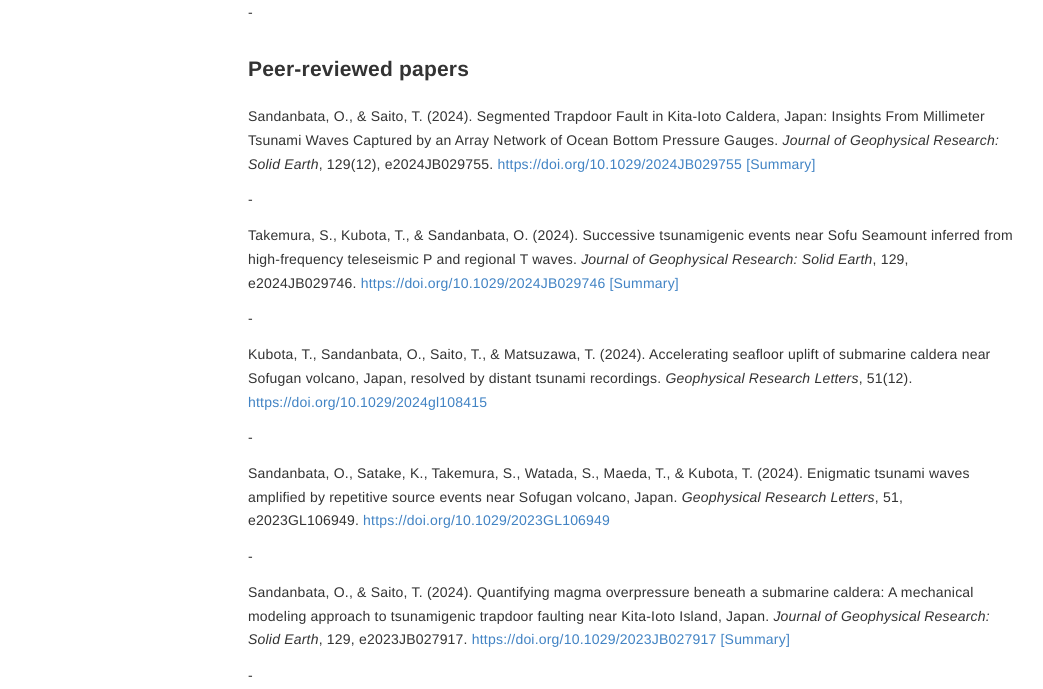
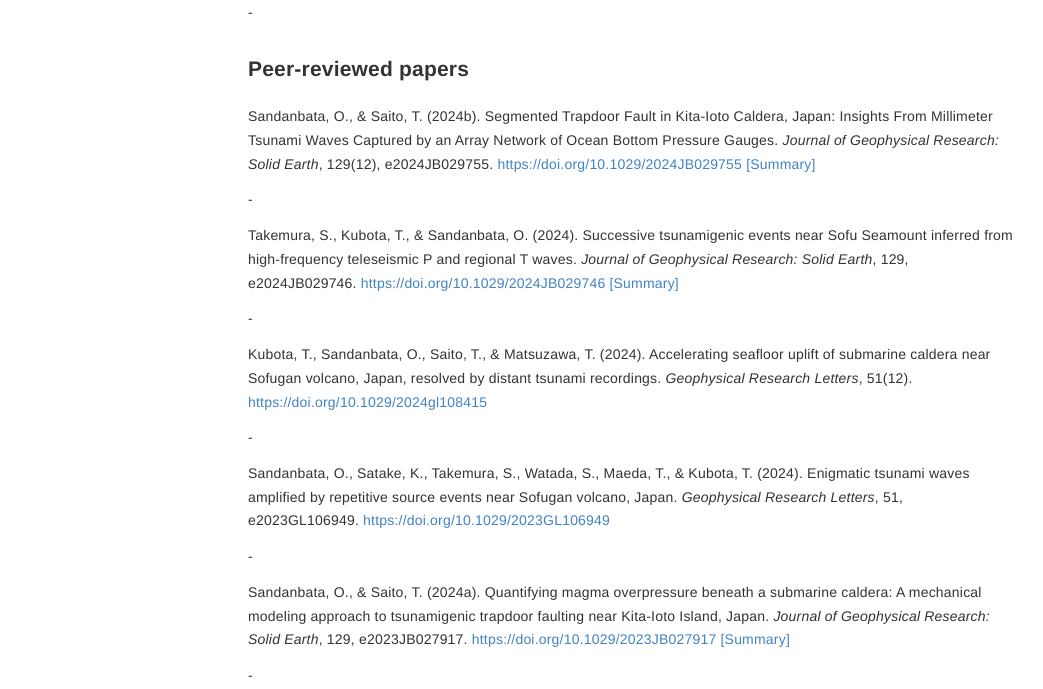
Before and after one commit to osm3dan/en_site, a Jekyll site: the page built from _pages/publications.md, in a window 1280 px wide. Shown: the part 197-886 px from the top of the page, without its empty margins (7-1050 px from the left). Built offline with Jekyll 4.4.1, drawn with Linux system fonts in a browser that asks for light colours.

Commit message:
publication

```diff
--- a/_pages/publications.md
+++ b/_pages/publications.md
@@ -10,7 +10,7 @@ title: Publications
 
 ### Peer-reviewed papers
 
-Sandanbata, O., & Saito, T. (2024). Segmented Trapdoor Fault in Kita-Ioto Caldera, Japan: Insights From Millimeter Tsunami Waves Captured by an Array Network of Ocean Bottom Pressure Gauges. *Journal of Geophysical Research: Solid Earth*, 129(12), e2024JB029755. [https://doi.org/10.1029/2024JB029755](https://doi.org/10.1029/2024JB029755) [[Summary]](https://www.eri.u-tokyo.ac.jp/en/research/6579/)
+Sandanbata, O., & Saito, T. (2024b). Segmented Trapdoor Fault in Kita-Ioto Caldera, Japan: Insights From Millimeter Tsunami Waves Captured by an Array Network of Ocean Bottom Pressure Gauges. *Journal of Geophysical Research: Solid Earth*, 129(12), e2024JB029755. [https://doi.org/10.1029/2024JB029755](https://doi.org/10.1029/2024JB029755) [[Summary]](https://www.eri.u-tokyo.ac.jp/en/research/6579/)
 
 -
 
@@ -26,7 +26,7 @@ Sandanbata, O., Satake, K., Takemura, S., Watada, S., Maeda, T., & Kubota, T. (2
 
 -
 
-Sandanbata, O., & Saito, T. (2024). Quantifying magma overpressure beneath a submarine caldera: A mechanical modeling approach to tsunamigenic trapdoor faulting near Kita-Ioto Island, Japan. *Journal of Geophysical Research: Solid Earth*, 129, e2023JB027917. [https://doi.org/10.1029/2023JB027917](https://doi.org/10.1029/2023JB027917) [[Summary]](https://www.eri.u-tokyo.ac.jp/en/research/6082/)
+Sandanbata, O., & Saito, T. (2024a). Quantifying magma overpressure beneath a submarine caldera: A mechanical modeling approach to tsunamigenic trapdoor faulting near Kita-Ioto Island, Japan. *Journal of Geophysical Research: Solid Earth*, 129, e2023JB027917. [https://doi.org/10.1029/2023JB027917](https://doi.org/10.1029/2023JB027917) [[Summary]](https://www.eri.u-tokyo.ac.jp/en/research/6082/)
 
 -
 
```
Also changed, not shown: _pages/news.md (+4 -4 lines).
